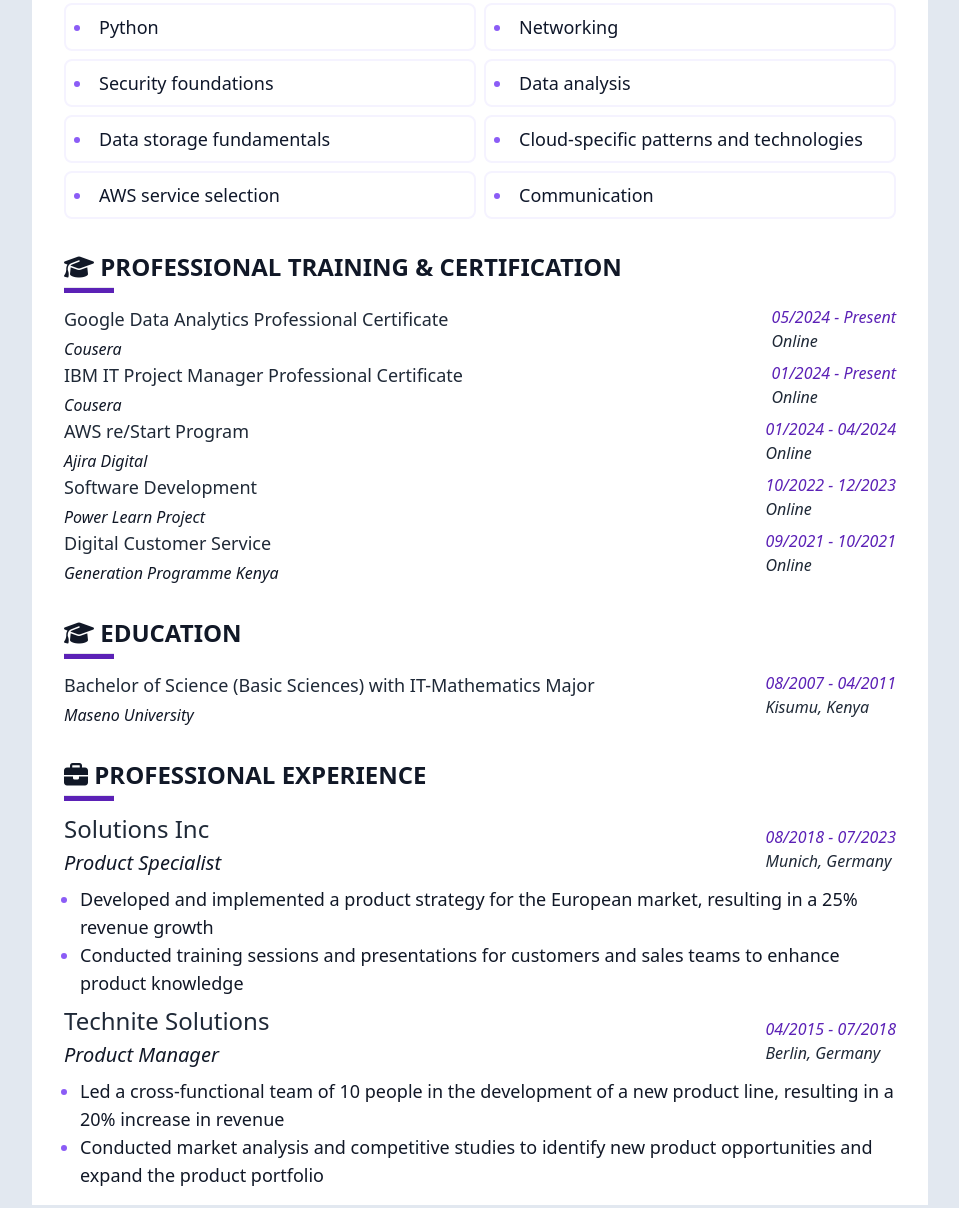
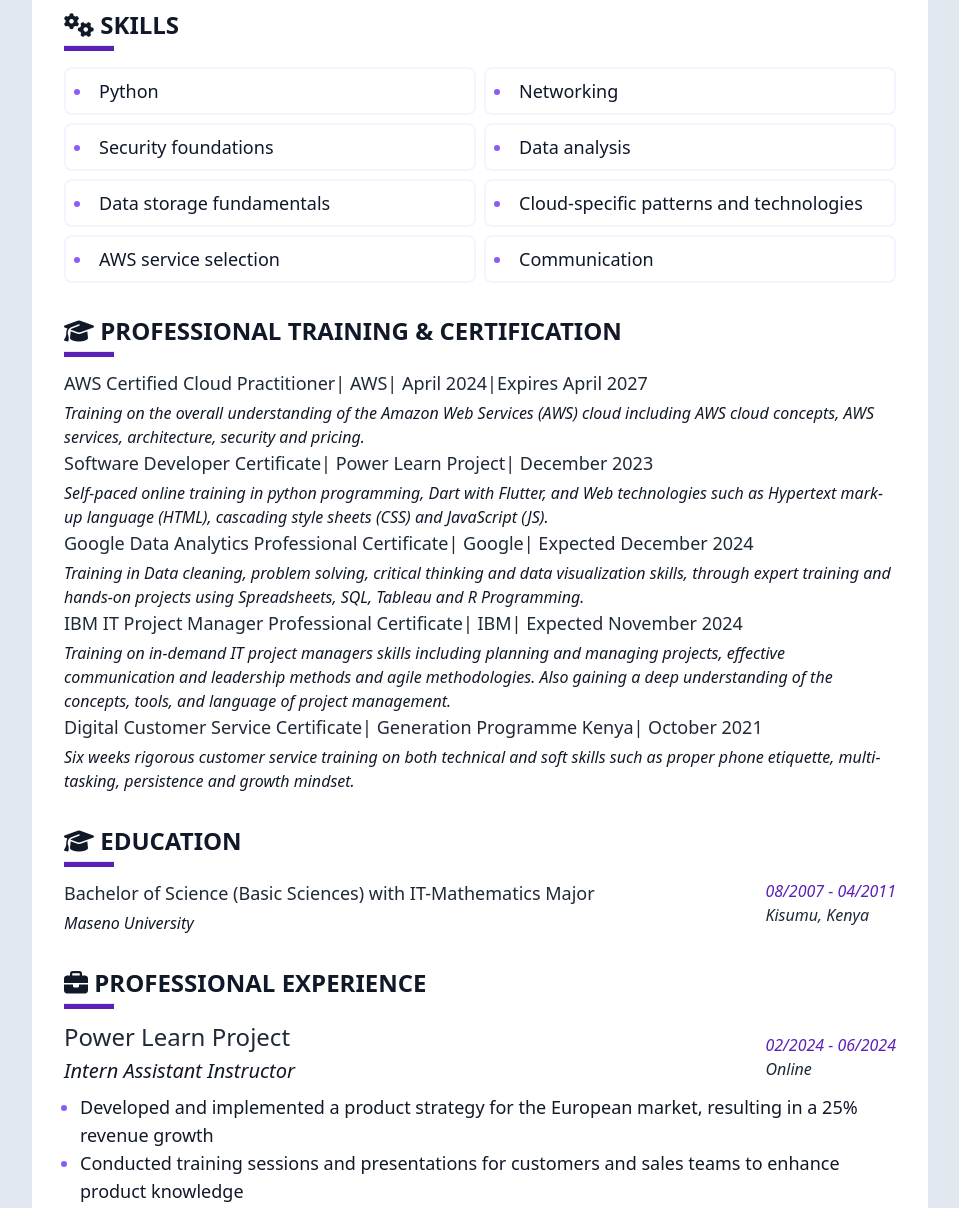
Before and after one commit to RosemaryOjwang/Resume-Template, a plain HTML site: page index.html in a window 1280 px wide. Shown: the part 521-1729 px from the top of the page, without its empty margins (160-1119 px from the left). Drawn offline with nearby package versions, Linux system fonts and the light colour scheme.

Commit message:
edit resume

```diff
--- a/index.html
+++ b/index.html
@@ -33,7 +33,19 @@
             </span>
         </div>
     </section>
-    <!-- Profile -->
+    <section class="bg-white px-8 py-4">
+        <div class="">
+
+            <div class="flex justify-between">
+                <div class="">
+                    <h2 class="text-lg mb-1 font-medium text-gray-800">
+                        AWS CERTIFIED CLOUD PRACTITIONER<br>
+                    </h2>
+                </div>
+            </div>
+        </div>
+    </section>
+    <!-- Career Objective -->
     <section class="bg-white px-8 py-4">
         <h2 class="text-2xl mb-3 font-bold text-gray-900 uppercase relative">
             <i class="fa-regular fa-address-card"></i>
@@ -94,18 +106,13 @@
             <div class="flex justify-between">
                 <div class="">
                     <h2 class="text-lg mb-1 font-medium text-gray-800">
-                        Google Data Analytics Professional Certificate<br>
+                        AWS Certified Cloud Practitioner| AWS| April 2024|Expires April 2027<br>
                     </h2>
                     <p class="font-light text-md italic text-gray-900">
-                        Cousera
+                        Training on the overall understanding of the Amazon Web Services (AWS) cloud including AWS cloud concepts, AWS services, architecture, security and pricing.
+
                     </p>
                 </div>
-                <p class="text-md font-light text-gray-800 italic">
-                    <span class="text-violet-800">
-                        05/2024 - Present<br>
-                    </span>
-                    Online
-                </p>
             </div>
         </div>
         <div class="">
@@ -113,18 +120,13 @@
             <div class="flex justify-between">
                 <div class="">
                     <h2 class="text-lg mb-1 font-medium text-gray-800">
-                        IBM IT Project Manager Professional Certificate<br>
+                        Software Developer Certificate| Power Learn Project| December 2023<br>
                     </h2>
                     <p class="font-light text-md italic text-gray-900">
-                        Cousera
+                        Self-paced online training in python programming, Dart with Flutter, and Web technologies such as Hypertext mark-up language (HTML), cascading style sheets (CSS) and JavaScript (JS).
                     </p>
                 </div>
-                <p class="text-md font-light text-gray-800 italic">
-                    <span class="text-violet-800">
-                        01/2024 - Present<br>
-                    </span>
-                    Online
-                </p>
+
             </div>
         </div>
         <div class="">
@@ -132,18 +134,12 @@
             <div class="flex justify-between">
                 <div class="">
                     <h2 class="text-lg mb-1 font-medium text-gray-800">
-                        AWS re/Start Program<br>
+                        Google Data Analytics Professional Certificate| Google| Expected December 2024<br>
                     </h2>
                     <p class="font-light text-md italic text-gray-900">
-                        Ajira Digital
+                        Training in Data cleaning, problem solving, critical thinking and data visualization skills, through expert training and hands-on projects using Spreadsheets, SQL, Tableau and R Programming.
                     </p>
                 </div>
-                <p class="text-md font-light text-gray-800 italic">
-                    <span class="text-violet-800">
-                        01/2024 - 04/2024<br>
-                    </span>
-                    Online
-                </p>
             </div>
         </div>
         <div class="">
@@ -151,37 +147,29 @@
             <div class="flex justify-between">
                 <div class="">
                     <h2 class="text-lg mb-1 font-medium text-gray-800">
-                        Software Development<br>
+                        IBM IT Project Manager Professional Certificate| IBM| Expected November 2024<br>
                     </h2>
                     <p class="font-light text-md italic text-gray-900">
-                        Power Learn Project
+                        Training on in-demand IT project managers skills including planning and managing projects, effective communication and leadership methods and agile methodologies. Also gaining a deep understanding of the concepts, tools, and language of project management.
                     </p>
                 </div>
-                <p class="text-md font-light text-gray-800 italic">
-                    <span class="text-violet-800">
-                        10/2022 - 12/2023<br>
-                    </span>
-                    Online
-                </p>
+
             </div>
         </div>
+
+
         <div class="">
 
             <div class="flex justify-between">
                 <div class="">
                     <h2 class="text-lg mb-1 font-medium text-gray-800">
-                        Digital Customer Service<br>
+                        Digital Customer Service Certificate| Generation Programme Kenya| October 2021 <br>
                     </h2>
                     <p class="font-light text-md italic text-gray-900">
-                        Generation Programme Kenya
-                    </p>
+                        Six weeks rigorous customer service training on both technical and soft skills such as proper phone etiquette, multi-tasking, persistence and growth mindset.
+                   </p>
                 </div>
-                <p class="text-md font-light text-gray-800 italic">
-                    <span class="text-violet-800">
-                        09/2021 - 10/2021<br>
-                    </span>
-                    Online
-                </p>
+
             </div>
         </div>
     </section>
@@ -224,17 +212,17 @@
             <div class="">
                 <div class="flex justify-between items-center">
                     <div class="">
-                        <h2 class="text-2xl mb-1 font-medium text-gray-800">Solutions Inc</h2>
+                        <h2 class="text-2xl mb-1 font-medium text-gray-800">Power Learn Project</h2>
                         <p class="text-xl italic mb-2 font-light text-gray-900">
-                            Product Specialist
+                            Intern Assistant Instructor
                         </p>
                     </div>
                     <div class="my-3">
                         <p class="text-md font-light text-gray-800 italic">
                             <span class="text-violet-800">
-                                08/2018 - 07/2023
+                                02/2024 - 06/2024
                             </span> <br>
-                            Munich, Germany
+                            Online
                         </p>
                     </div>
                 </div>
```
